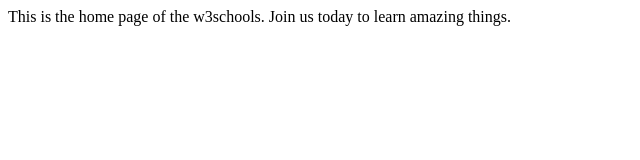
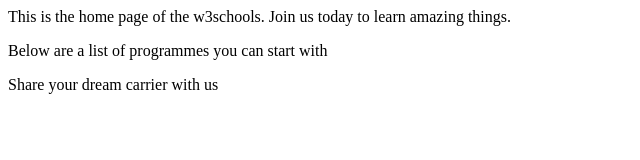
Before and after one commit to sistercharmings777/hello-world, a plain HTML site: page index.html in a window 1280 px wide. Shown: the whole page, without its empty margins (0-640 px from the left). Drawn offline with Linux system fonts and the light colour scheme.

Commit message:
added new message to index.html

```diff
--- a/index.html
+++ b/index.html
@@ -8,5 +8,8 @@
 </head>
 <body>
     This is the home page of the w3schools. Join us today to learn amazing things.
+
+    <p> Below are a list of programmes you can start with</p>
+    <p> Share your dream carrier with us</p>
 </body>
 </html>
```
